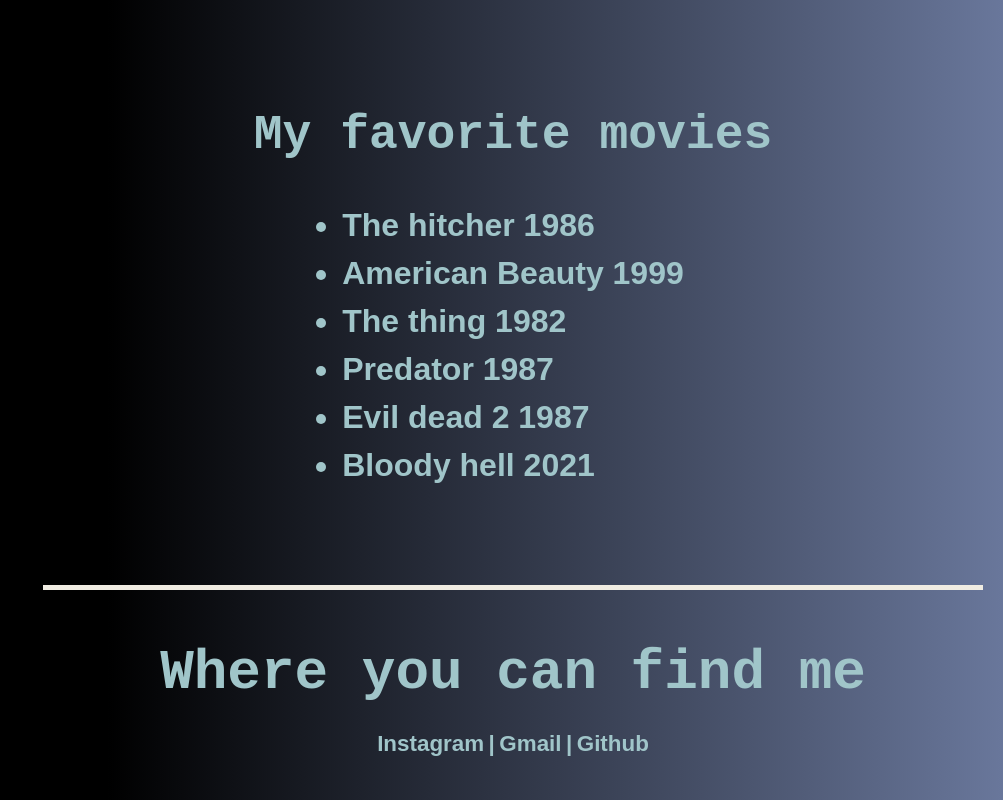
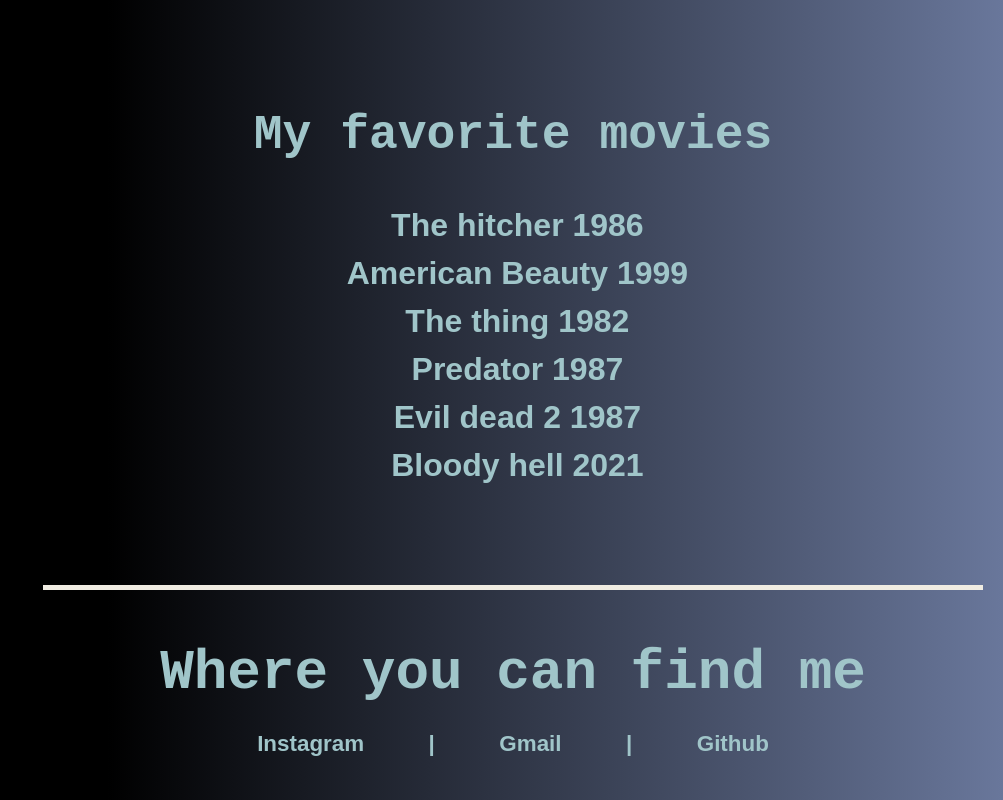
Before and after one commit to ArtemSmotritel/resume, a plain HTML site: page index.html in a window 1280 px wide. Shown: the part 5797-6597 px from the top of the page, without its empty margins (277-1280 px from the left). Drawn offline with Linux system fonts and the light colour scheme.

Commit message:
movie list bug fix

```diff
--- a/styles/font.css
+++ b/styles/font.css
@@ -36,6 +36,12 @@ table {
     font-size: 2rem;
 }
 
+@media (max-width: 480px) {
+    h1 {
+        font-size: 4.5rem;
+    }
+}
+
 @media (max-width: 350px) {
     h1 {
         font-size: 4rem;
--- a/styles/mediaQuery.css
+++ b/styles/mediaQuery.css
@@ -99,6 +99,10 @@
     section {
         scroll-margin-top: 200px;
     }
+
+    span {
+        margin: auto;
+    }
 }
 
 @media (max-width: 436px) {
@@ -145,9 +149,9 @@
         margin: auto;
     }
 
-    ul {
+    /* ul {
         text-align: center;
-    }
+    } */
 }
 
 @media (max-width: 360px) {
@@ -161,6 +165,10 @@
 
     h1 {
         margin-bottom: 20px;
+    }
+
+    #movies ul {
+        align-items: flex-start;
     }
 }
 
--- a/styles/style.css
+++ b/styles/style.css
@@ -54,7 +54,8 @@ h4 {
     margin: 50px auto 20px auto;
 }
 
-p {
+p,
+span {
     margin: auto 30px;
 }
 
@@ -73,6 +74,15 @@ th {
 
 ul {
     padding: 0 10px;
+}
+
+#movies ul {
+    width: 90%;
+    display: flex;
+    flex-direction: column;
+    align-items: center;
+    padding-left: 2%;
+    list-style-type: none;
 }
 
 img {
```
